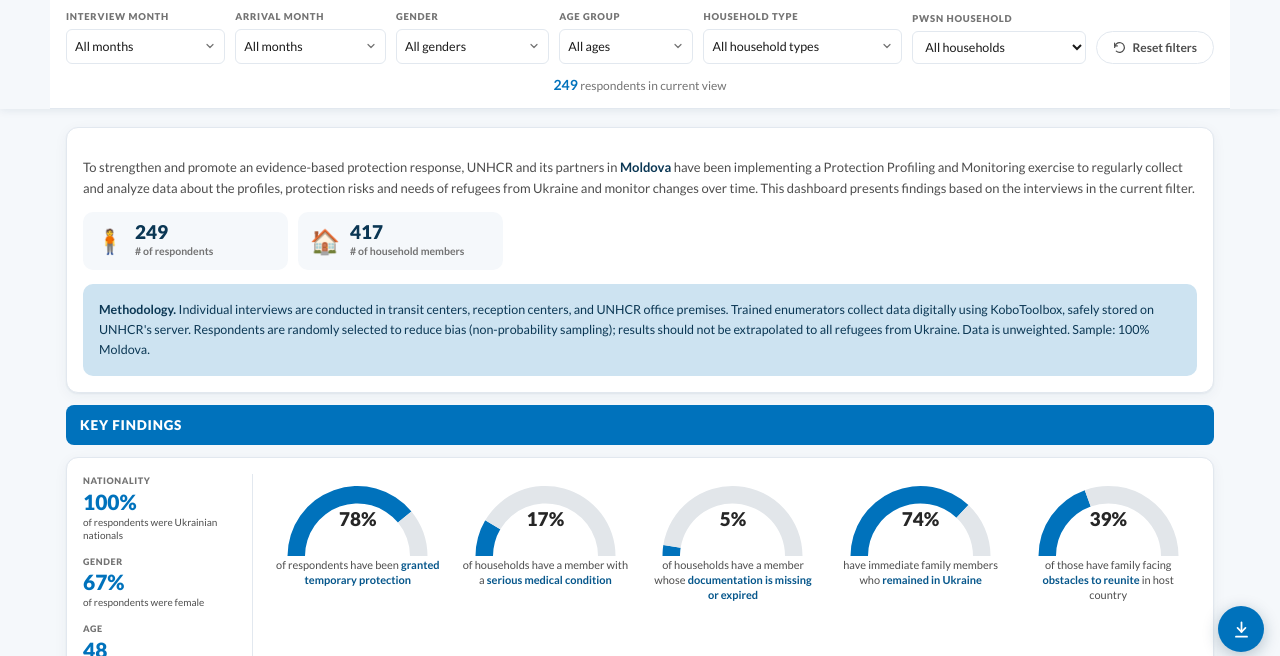
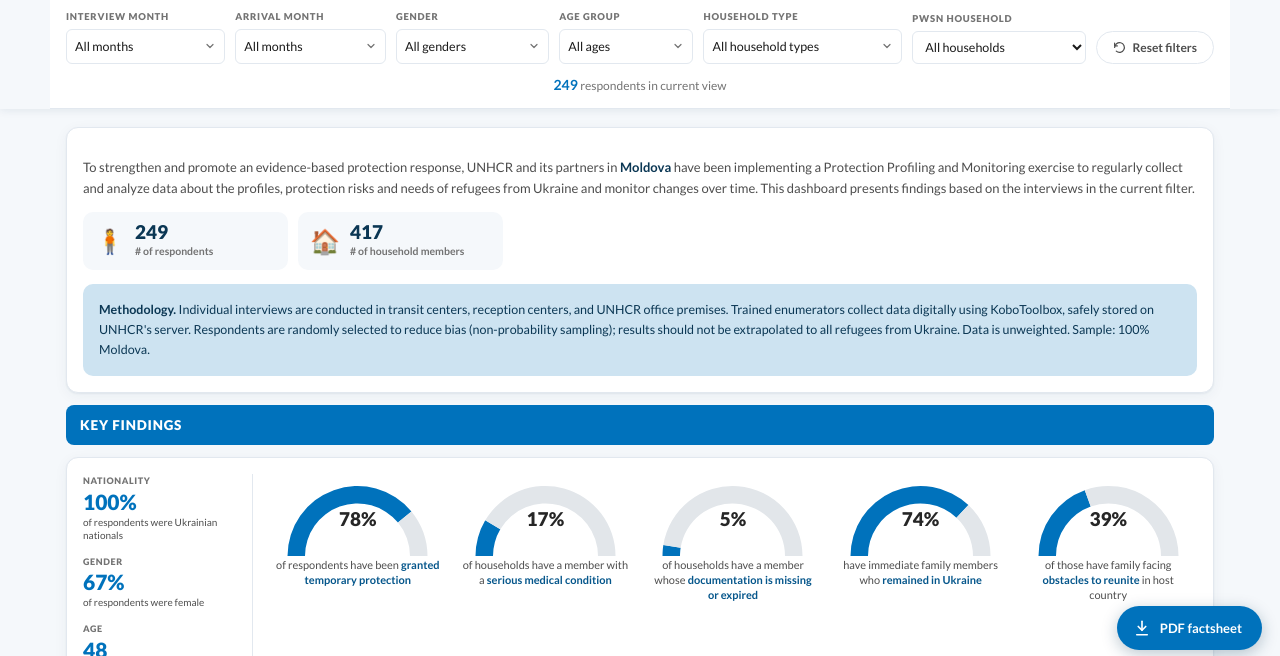
Before and after one commit to mdachim/ppm, a plain HTML site: page index.html in a window 1280 px wide. Shown: the part 132-788 px from the top of the page. Drawn offline with Linux system fonts and the light colour scheme.

Commit message:
Add files via upload

```diff
--- a/index.html
+++ b/index.html
@@ -64,13 +64,10 @@
   .filters button.reset:hover{border-color:var(--red);color:var(--red);background:#fdf3f1}
   .filters button.reset:hover svg{stroke:var(--red)}
   /* floating PDF download action */
-  /* icon-only, small — a full text pill sat right on top of whatever chart
-     happened to scroll into the bottom-right corner (position:fixed floats
-     over content, not beside it), so keep its footprint to a minimum;
-     the label appears in a tooltip on hover instead of taking up space */
-  .fab-print{position:fixed;right:16px;bottom:16px;z-index:30;display:flex;align-items:center;justify-content:center;width:46px;height:46px;border:none;border-radius:50%;background:var(--blue);color:#fff;font-family:inherit;cursor:pointer;box-shadow:0 4px 16px rgba(11,55,84,.28);transition:background .15s,transform .15s}
-  .fab-print svg{width:19px;height:19px;stroke:#fff;flex-shrink:0}
+  .fab-print{position:fixed;right:18px;bottom:18px;z-index:30;display:flex;align-items:center;gap:9px;border:none;background:var(--blue);color:#fff;border-radius:30px;padding:13px 20px 13px 16px;font-size:13px;font-weight:700;font-family:inherit;cursor:pointer;box-shadow:0 4px 16px rgba(11,55,84,.28);transition:background .15s,transform .15s}
+  .fab-print svg{width:18px;height:18px;stroke:#fff;flex-shrink:0}
   .fab-print:hover{background:var(--blue05);transform:translateY(-1px)}
+  .fab-print .fab-label{white-space:nowrap}
   @media print{ .fab-print{display:none !important} }
   main{padding:18px 16px 40px;max-width:640px;margin:0 auto}
   .grid{display:grid;gap:12px;align-items:start}
@@ -246,8 +243,9 @@
   UNHCR Operational Portal for the Ukraine Emergency
 </footer>
 
-<button class="fab-print" id="print-btn" title="Download PDF factsheet" aria-label="Download PDF factsheet">
+<button class="fab-print" id="print-btn">
   <svg viewBox="0 0 24 24" fill="none" stroke-width="2.2" stroke-linecap="round" stroke-linejoin="round"><path d="M12 3v12"/><path d="m7 10 5 5 5-5"/><path d="M5 21h14"/></svg>
+  <span class="fab-label">PDF factsheet</span>
 </button>
 
 <script>
```
